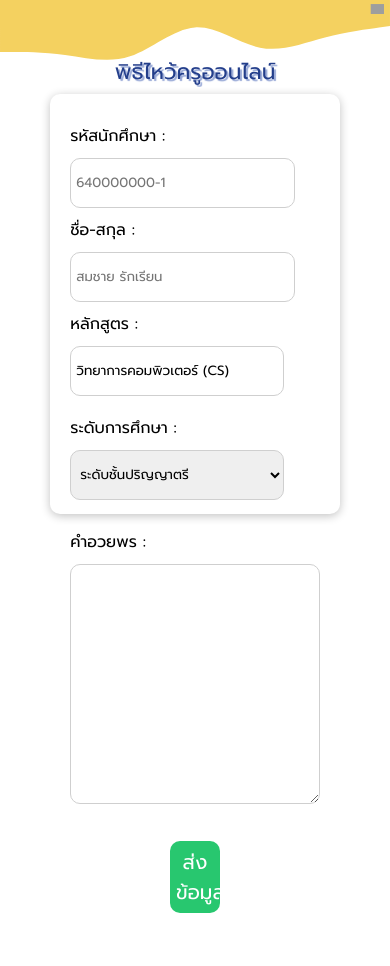
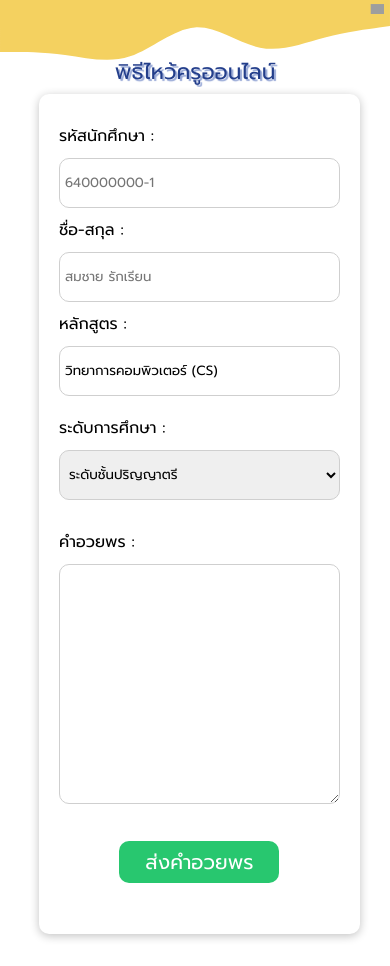
Before and after one commit to kkpanuwat/TeacherDay, a PHP site: page / in a window 390 px wide. Before the commit the page ends 913 px from the top, so only its background shows below. Run offline with PHP 8.4, Linux system fonts and the light colour scheme; grey boxes are pictures that could not be loaded.

Commit message:
Update responsive

```diff
--- a/assets/css/index.css
+++ b/assets/css/index.css
@@ -105,7 +105,7 @@
     margin: auto;
     font-size: 20px;
     margin-top: 1.5em;
-    width: 20%;
+    width: 8em;
     display: block;
     padding: 5px;
     color: white;
@@ -126,9 +126,10 @@
         display: grid;
         grid-template-columns: 1fr;
         gap: 20px;
+        width: 100%;
     }
     .major-grade {
-        width: 95%;
+        width: 100%;
         margin-top: 10px;
         display: grid;
         grid-template-columns: 1fr;
@@ -138,6 +139,10 @@
         margin-left: 0px;
     }
     .form-control {
-        height: 380px;
+        height: 800px;
+        width: 90%;
+    }
+    .inputText {
+        width: 100%;
     }
   }
--- a/index.php
+++ b/index.php
@@ -67,7 +67,8 @@
                     </div>
                 </div>
             </div>
-            <button class="btn btn-save" onclick="insertComment()">ส่งข้อมูล</button>
+
+            <button class="btn btn-save" onclick="insertComment()">ส่งคำอวยพร</button>
         </div>
     </div>
 </body>
```
